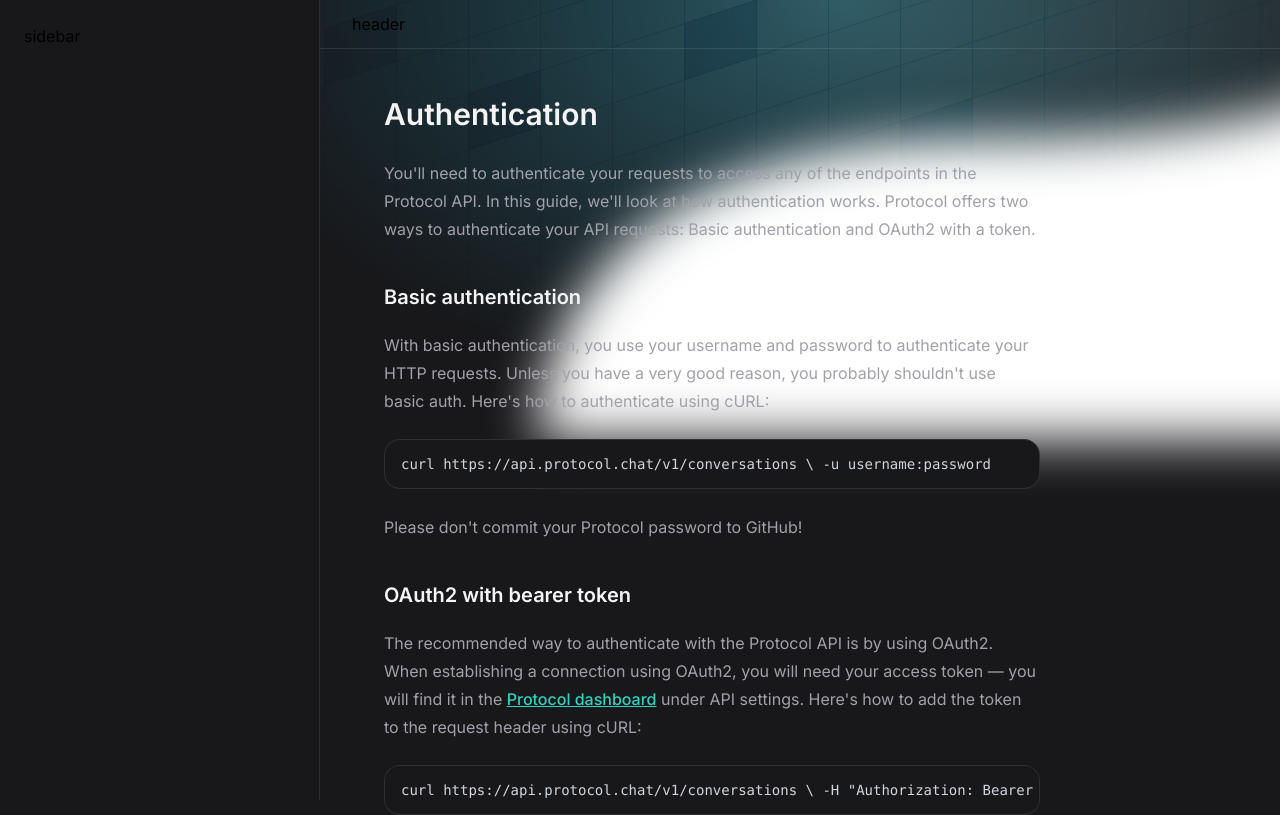
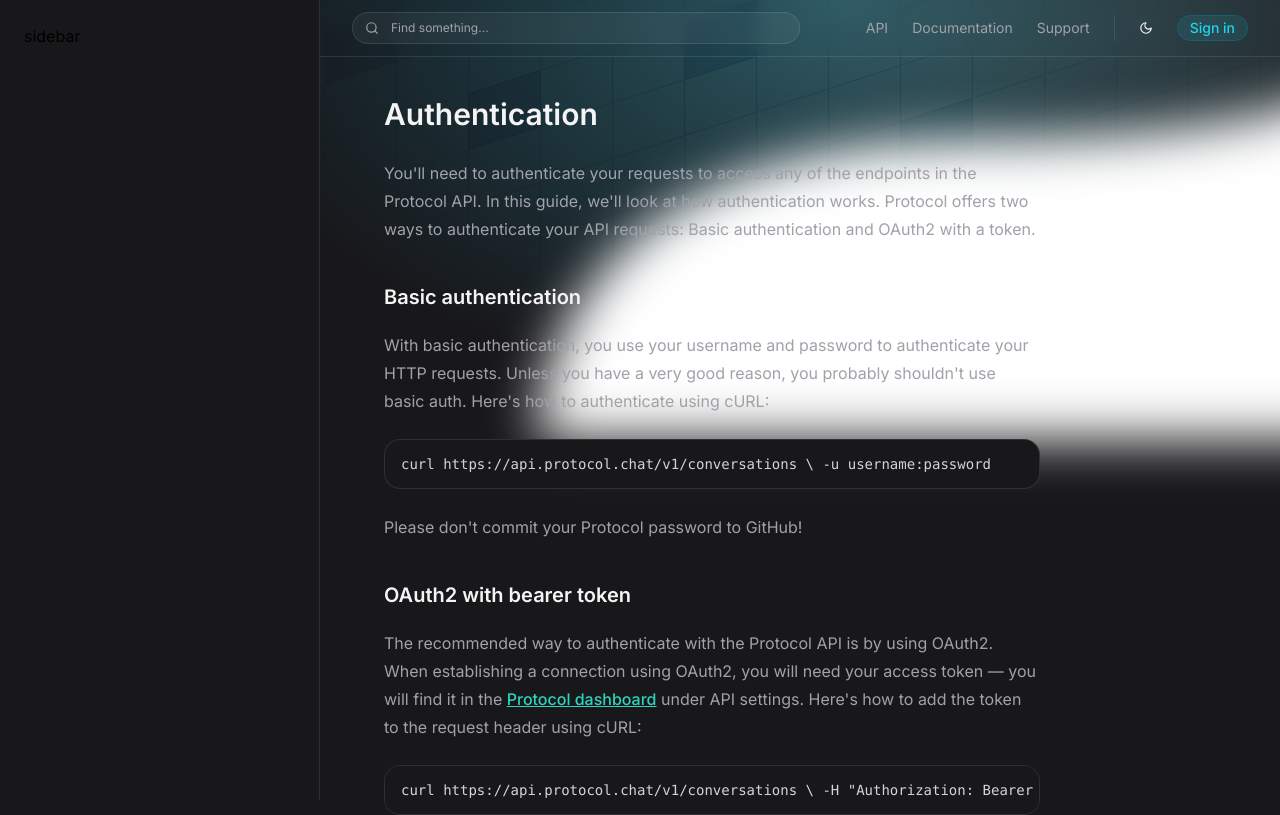
Before and after one commit to andynadvorny/protocol-ui, a Next.js app: page / in a window 1280 px wide. Shown: the top 815 px of the page. Built offline with nearby package versions, Linux system fonts and the light colour scheme.

Commit message:
style header component

```diff
--- a/package.json
+++ b/package.json
@@ -15,6 +15,7 @@
     "@types/react-dom": "18.0.11",
     "eslint": "8.36.0",
     "eslint-config-next": "13.2.4",
+    "lucide-react": "^0.129.0",
     "next": "13.2.4",
     "react": "18.2.0",
     "react-dom": "18.2.0",
--- a/src/components/Header.tsx
+++ b/src/components/Header.tsx
@@ -1,7 +1,30 @@
+import { Moon, Search } from 'lucide-react'
+
 export function Header() {
   return (
-    <header className="fixed top-0 left-80 right-0 px-8 py-3 border-b border-white/10">
-      header
+    <header className="fixed top-0 left-80 right-0 px-8 py-3 border-b border-white/10 backdrop-blur flex items-center justify-between">
+      <button className="w-full max-w-md flex items-center gap-3 text-xs text-zinc-400 bg-white/5 border border-white/10 px-3 h-8 rounded-full">
+        <Search size={14} />
+        <span>Find something...</span>
+      </button>
+
+      <div className="flex items-center">
+        <nav className="text-sm flex items-center gap-6">
+          <a className="text-zinc-400 hover:text-zinc-100 transition-colors" href="#">API</a>
+          <a className="text-zinc-400 hover:text-zinc-100 transition-colors" href="#">Documentation</a>
+          <a className="text-zinc-400 hover:text-zinc-100 transition-colors" href="#">Support</a>
+        </nav>
+
+        <div className="flex items-center border-l border-white/10 pl-6 ml-6 gap-6">
+          <button>
+            <Moon size={14} className="text-zinc-100" />
+          </button>
+
+          <button className="border border-cyan-800 bg-cyan-400/10 text-cyan-400 px-3 py-0.5 rounded-full text-sm font-medium hover:border-cyan-400 transition-colors">
+            Sign in
+          </button>
+        </div>
+      </div>
     </header>
   )
 }
```
Also changed, not shown: 1 other file (tests, documents, lock files or other folders).
